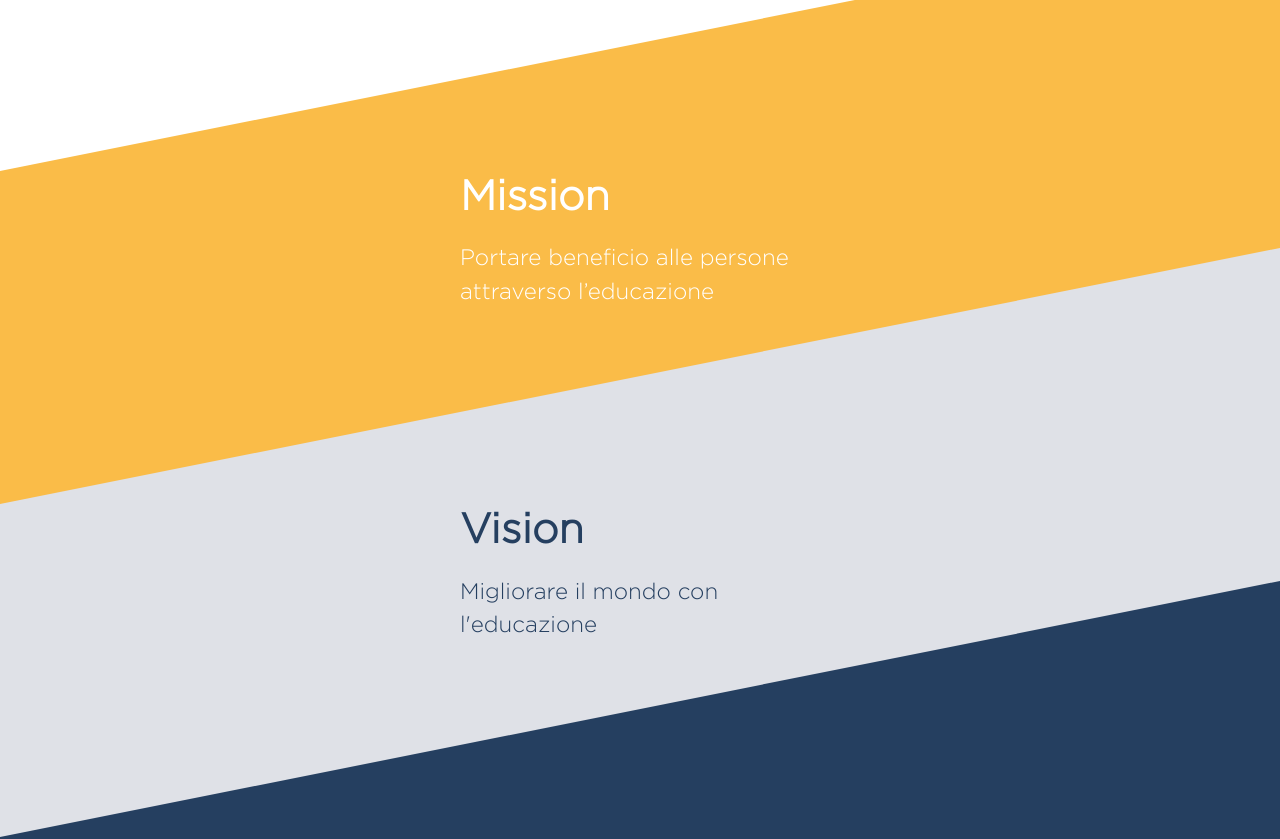
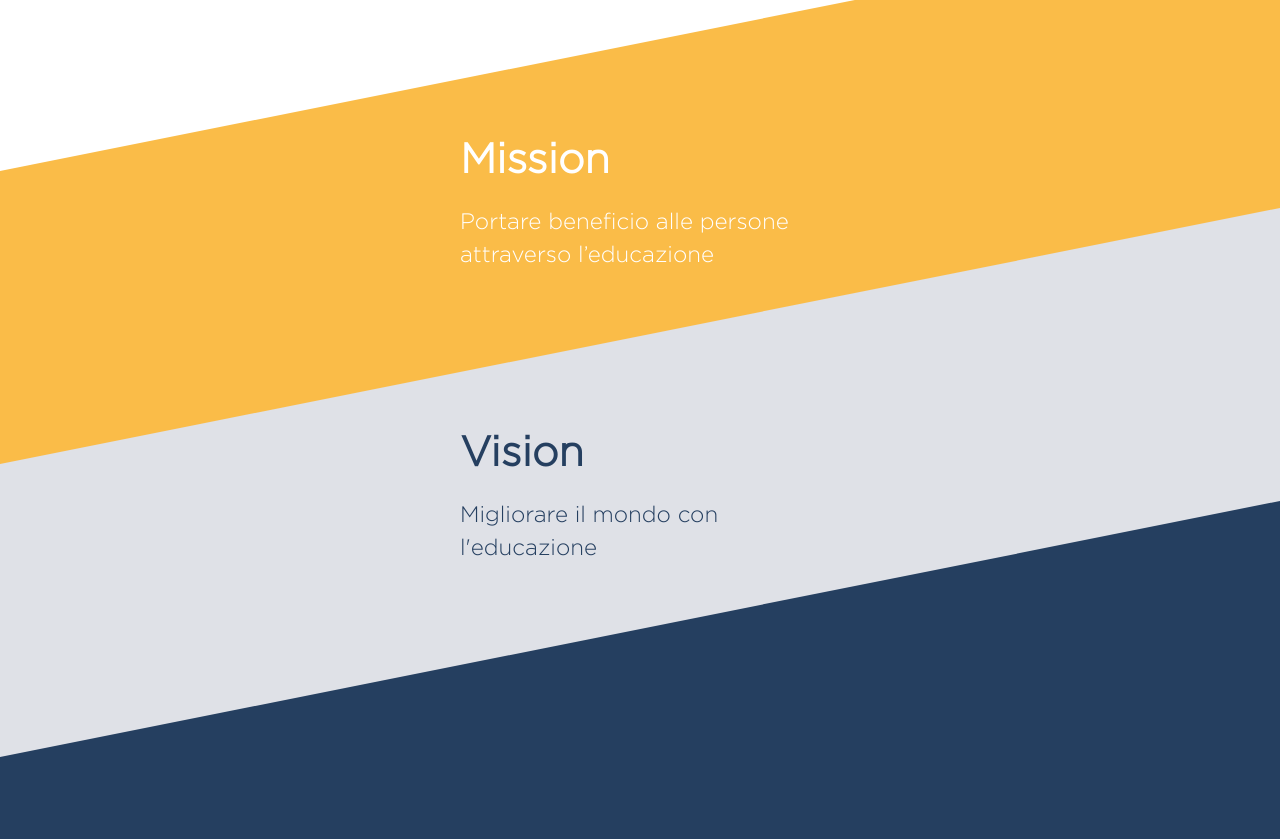
Before and after one commit to Malv93/eduway, a Next.js app: page / in a window 1280 px wide. Shown: the part 1900-2739 px from the top of the page. Built offline with nearby package versions, Linux system fonts and the light colour scheme.

Commit message:
Improve mission and vision position for larger screens

```diff
--- a/styles/home/activities.module.css
+++ b/styles/home/activities.module.css
@@ -45,5 +45,10 @@
 }
 
 .featuresBox div {
-  margin: 0 auto 60px;
+  margin: 0 auto 40px;
 }
+@media (min-width: 992px) {
+  .featuresBox {
+    margin-bottom: 40px;
+  }
+}
--- a/styles/home/mission.module.css
+++ b/styles/home/mission.module.css
@@ -1,6 +1,6 @@
 .section {
   padding-top: 40px;
-  padding-bottom: 120px;
+  padding-bottom: 100px;
 }
 .section.mission {
   color: #fff;
@@ -12,25 +12,16 @@
 }
 
 .missionBox {
+  position: relative;
+  bottom: 6vw; /*Move up for larger screens*/
   max-width: 360px;
   margin: 0 auto;
+  z-index: 1;
 }
+
 .missionBox h2 {
   font-size: 2.6rem;
 }
 .missionBox p {
   font-size: 1.4rem;
 }
-
-/*Try to keep mission Box vertically centered for large screens*/
-@media (min-width: 768px) {
-  .section {
-    padding-top: 0;
-  }
-}
-
-@media (min-width: 992px) {
-  .section {
-    padding-bottom: 180px;
-  }
-}
```
